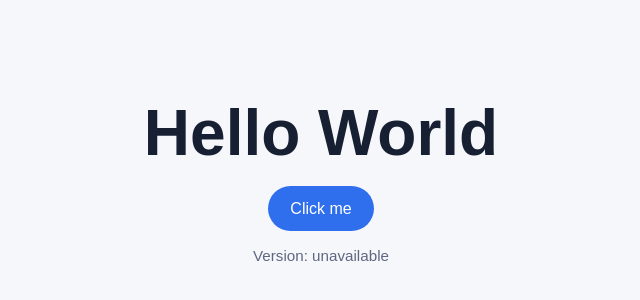
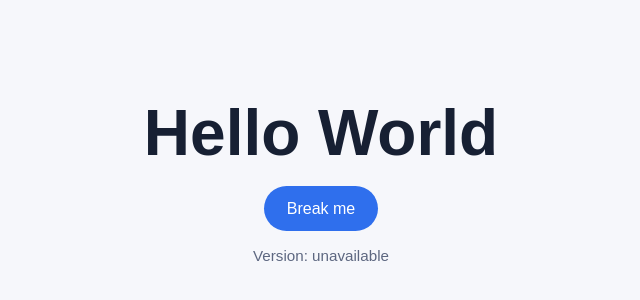
Before and after one commit to lukaskund/temp, a website: page index.html in a window 1280 px wide. Shown: the part 220-520 px from the top of the page, 319-959 px from the left. Drawn offline with Linux system fonts and the light colour scheme; no server answers.

Commit message:
Test breaking change

```diff
--- a/index.html
+++ b/index.html
@@ -10,7 +10,7 @@
   <body>
     <main class="page">
       <h1>Hello World</h1>
-      <button id="hello-button" type="button">Click me</button>
+      <button id="hello-button" type="button">Break me</button>
       <p id="version" class="version">Version: loading...</p>
     </main>
 
```
